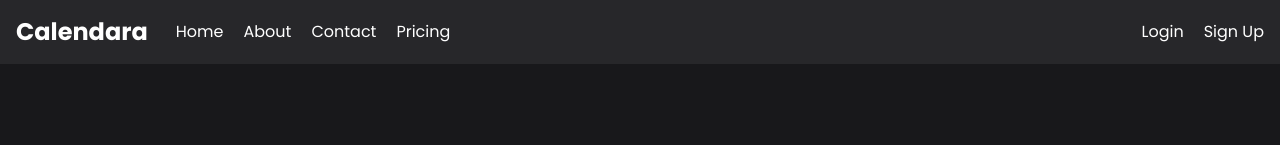
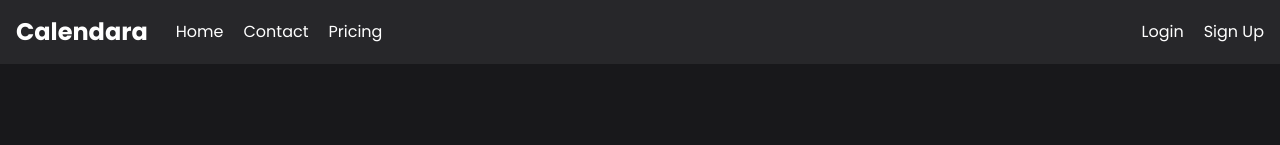
Before and after one commit to eduardobieger/calendara-frontend, a React (Vite) app: page / in a window 1280 px wide. Shown: the top 145 px of the page. Built offline with nearby package versions, Linux system fonts and the light colour scheme.

Commit message:
removed about page

```diff
--- a/src/App.jsx
+++ b/src/App.jsx
@@ -3,7 +3,6 @@ import Home from "./pages/Home";
 import Login from "./pages/Login";
 import Pricing from "./pages/Pricing";
 import Contact from "./pages/Contact";
-import About from "./pages/About";
 import SignUp from "./pages/SignUp";
 
 export default function App() {
@@ -13,7 +12,6 @@ export default function App() {
       <Route path="/login" element={<Login />} />
       <Route path="/pricing" element={<Pricing />} />
       <Route path="/contact" element={<Contact />} />
-      <Route path="/about" element={<About />} />
       <Route path="/signup" element={<SignUp />} />
     </Routes>
   );
--- a/src/components/Navbar.jsx
+++ b/src/components/Navbar.jsx
@@ -33,11 +33,6 @@ export default function Navbar() {
               </Link>
             </li>
             <li>
-              <Link to="/about">
-                About
-              </Link>
-            </li>
-            <li>
               <Link to="/contact">
                 Contact
               </Link>
@@ -57,11 +52,6 @@ export default function Navbar() {
               <li>
                 <Link to="/">
                   Home
-                </Link>
-              </li>
-              <li>
-                <Link to="/about">
-                  About
                 </Link>
               </li>
               <li>
--- a/src/pages/About.jsx
+++ /dev/null
@@ -1,11 +0,0 @@
-import Navbar from "../components/Navbar";
-import Footer from "../components/Footer";
-
-export default function About() {
-  return (
-    <>
-      <Navbar />
-      <Footer />
-    </>
-  );
-}
```
